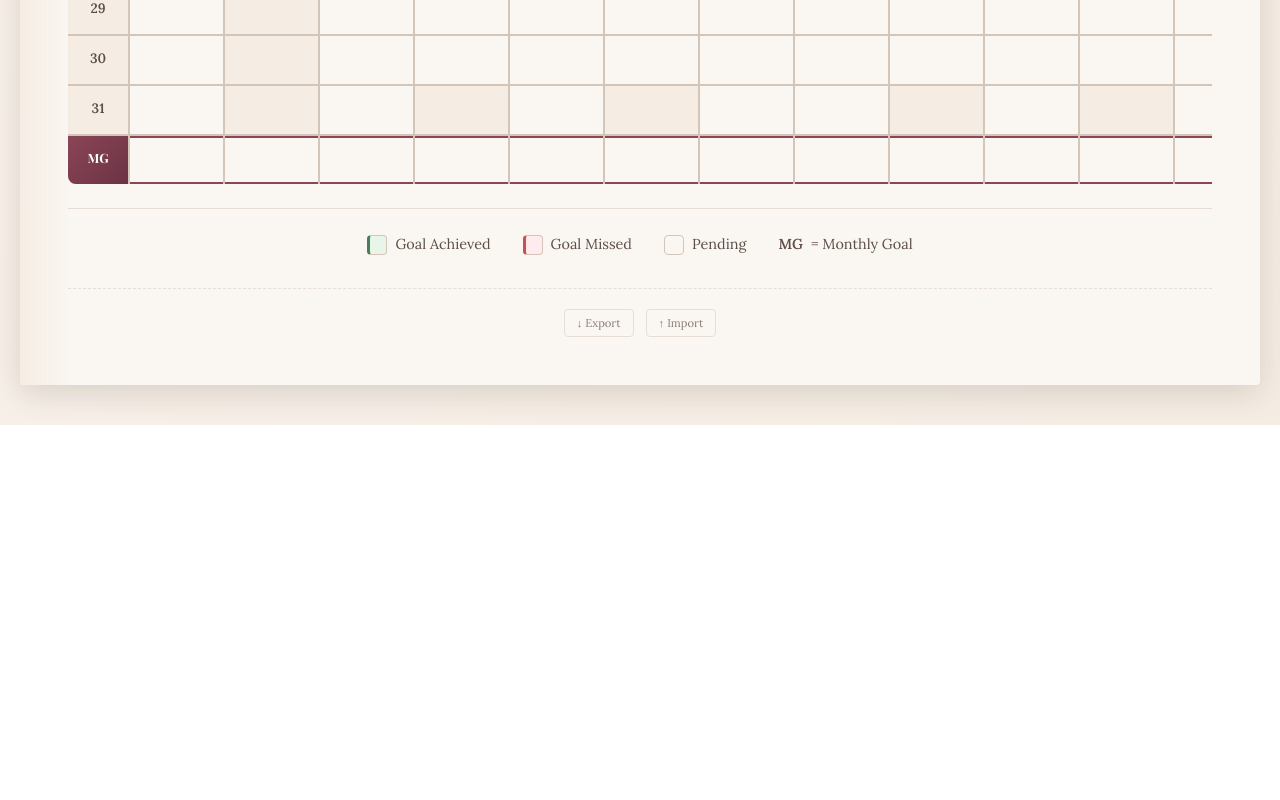
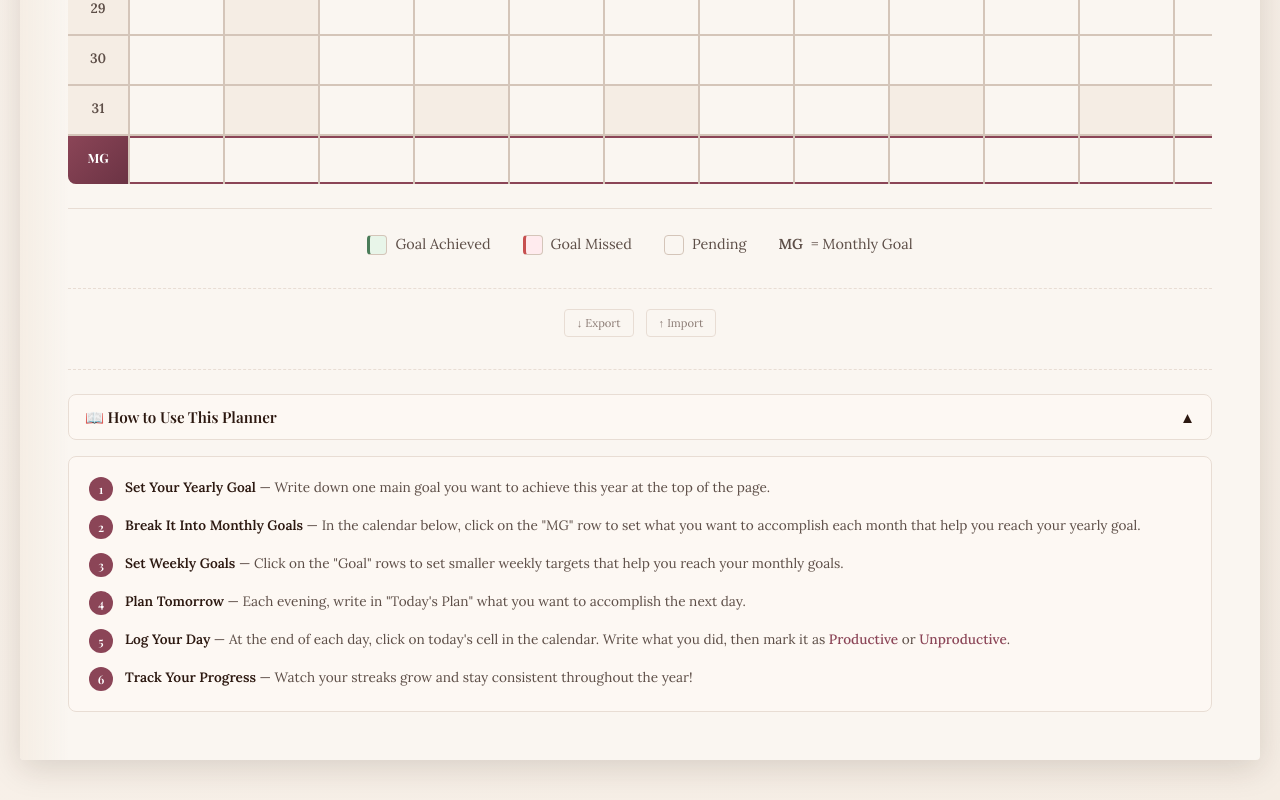
Before and after one commit to Hritik4722/comeback-goal-planner, a React (Vite) app: page / in a window 1280 px wide. Shown: the part 2826-3626 px from the top of the page. Before the commit the page ends 3251 px from the top, so only its background shows below. Built offline with nearby package versions, Linux system fonts and the light colour scheme.

Commit message:
added userguide at the bottom of page

```diff
--- a/src/App.jsx
+++ b/src/App.jsx
@@ -21,6 +21,10 @@ function App() {
   const [isLoaded, setIsLoaded] = useState(false)
   const [todayNotes, setTodayNotes] = useState('')
   const [calendarExpanded, setCalendarExpanded] = useState(false)
+  const [guideCollapsed, setGuideCollapsed] = useState(() => {
+    const saved = localStorage.getItem('guideCollapsed2026')
+    return saved === 'true'
+  })
 
   // Export/Backup functionality
   const handleExport = () => {
@@ -744,6 +748,49 @@ function App() {
             ↑ Import
           </button>
         </div>
+
+        {/* User Guide Section */}
+        <div className="user-guide-section">
+          <button
+            className="guide-toggle-btn"
+            onClick={() => {
+              const newState = !guideCollapsed
+              setGuideCollapsed(newState)
+              localStorage.setItem('guideCollapsed2026', newState.toString())
+            }}
+          >
+            <span>📖 How to Use This Planner</span>
+            <span>{guideCollapsed ? '▼' : '▲'}</span>
+          </button>
+          {!guideCollapsed && (
+            <div className="user-guide-content">
+              <div className="guide-step">
+                <span className="step-number">1</span>
+                <p><strong>Set Your Yearly Goal</strong> — Write down one main goal you want to achieve this year at the top of the page.</p>
+              </div>
+              <div className="guide-step">
+                <span className="step-number">2</span>
+                <p><strong>Break It Into Monthly Goals</strong> — In the calendar below, click on the "MG" row to set what you want to accomplish each month that help you reach your yearly goal.</p>
+              </div>
+              <div className="guide-step">
+                <span className="step-number">3</span>
+                <p><strong>Set Weekly Goals</strong> — Click on the "Goal" rows to set smaller weekly targets that help you reach your monthly goals.</p>
+              </div>
+              <div className="guide-step">
+                <span className="step-number">4</span>
+                <p><strong>Plan Tomorrow</strong> — Each evening, write in "Today's Plan" what you want to accomplish the next day.</p>
+              </div>
+              <div className="guide-step">
+                <span className="step-number">5</span>
+                <p><strong>Log Your Day</strong> — At the end of each day, click on today's cell in the calendar. Write what you did, then mark it as <em>Productive</em> or <em>Unproductive</em>.</p>
+              </div>
+              <div className="guide-step">
+                <span className="step-number">6</span>
+                <p><strong>Track Your Progress</strong> — Watch your streaks grow and stay consistent throughout the year!</p>
+              </div>
+            </div>
+          )}
+        </div>
       </div>
     </div>
   )
--- a/src/index.css
+++ b/src/index.css
@@ -1323,6 +1323,86 @@ body {
   background: var(--bg-cream);
 }
 
+/* User Guide Section */
+.user-guide-section {
+  margin-top: 32px;
+  padding-top: 24px;
+  border-top: 1px dashed var(--border-light);
+}
+
+.guide-toggle-btn {
+  width: 100%;
+  display: flex;
+  justify-content: space-between;
+  align-items: center;
+  font-family: 'Playfair Display', serif;
+  font-size: 0.95rem;
+  font-weight: 600;
+  color: var(--text-primary);
+  background: var(--bg-parchment);
+  border: 1px solid var(--border-light);
+  border-radius: 8px;
+  padding: 12px 16px;
+  cursor: pointer;
+  transition: all 0.2s ease;
+}
+
+.guide-toggle-btn:hover {
+  background: var(--bg-cream);
+  border-color: var(--color-burgundy);
+}
+
+.user-guide-content {
+  margin-top: 16px;
+  padding: 20px;
+  background: var(--bg-parchment);
+  border: 1px solid var(--border-light);
+  border-radius: 8px;
+}
+
+.guide-step {
+  display: flex;
+  align-items: flex-start;
+  gap: 12px;
+  margin-bottom: 14px;
+}
+
+.guide-step:last-child {
+  margin-bottom: 0;
+}
+
+.step-number {
+  flex-shrink: 0;
+  width: 24px;
+  height: 24px;
+  display: flex;
+  align-items: center;
+  justify-content: center;
+  background: var(--color-burgundy);
+  color: white;
+  font-family: 'Playfair Display', serif;
+  font-size: 0.75rem;
+  font-weight: 600;
+  border-radius: 50%;
+}
+
+.guide-step p {
+  margin: 0;
+  font-size: 0.85rem;
+  line-height: 1.5;
+  color: var(--text-secondary);
+}
+
+.guide-step strong {
+  color: var(--text-primary);
+}
+
+.guide-step em {
+  color: var(--color-burgundy);
+  font-style: normal;
+  font-weight: 500;
+}
+
 @media (max-width: 480px) {
   .backup-footer {
     margin-top: 24px;
@@ -1402,4 +1482,36 @@ body {
     opacity: 0.7;
     padding: 4px;
   }
+
+  /* User guide - mobile responsive */
+  .user-guide-section {
+    margin-top: 24px;
+    padding-top: 16px;
+  }
+
+  .guide-toggle-btn {
+    font-size: 0.85rem;
+    padding: 10px 12px;
+  }
+
+  .user-guide-content {
+    padding: 14px;
+    margin-top: 12px;
+  }
+
+  .guide-step {
+    gap: 10px;
+    margin-bottom: 12px;
+  }
+
+  .step-number {
+    width: 20px;
+    height: 20px;
+    font-size: 0.65rem;
+  }
+
+  .guide-step p {
+    font-size: 0.8rem;
+    line-height: 1.45;
+  }
 }
```
